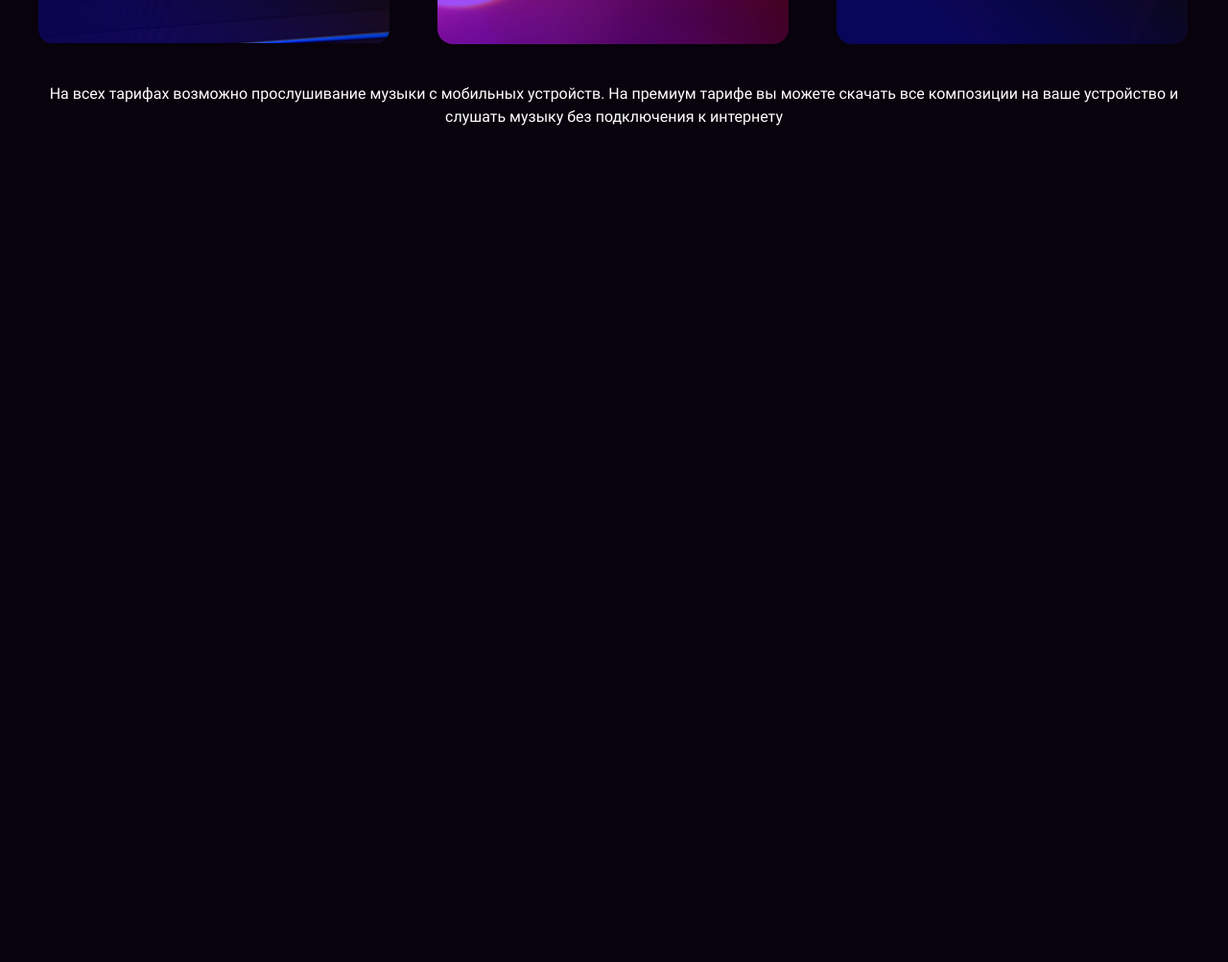
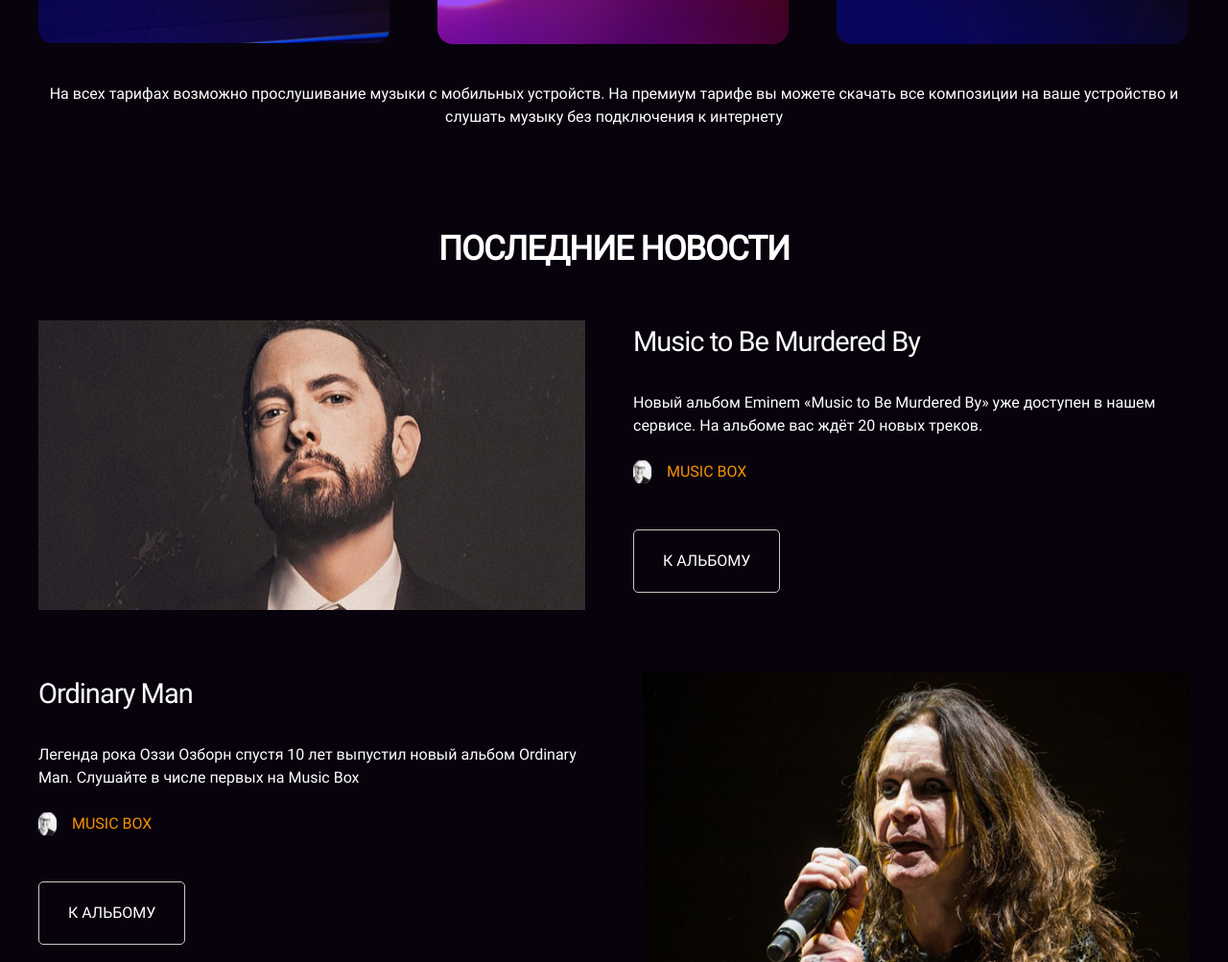
Before and after one commit to unhappymonday/layout-designer-project-56, a website: page src/index.html in a window 1280 px wide. Shown: the part 1507-2510 px from the top of the page at 96% size. Before the commit the page ends 1741 px from the top, so only its background shows below. Drawn offline with Linux system fonts and the light colour scheme.

Commit message:
Add and styled news section

```diff
--- a/src/index.html
+++ b/src/index.html
@@ -35,7 +35,7 @@
     </div>
   </main>
 
-  <section id="page-pricing" class="subscription py-100 container">
+  <section id="page-pricing" class="subscription pt-100 container">
     <h2 class="section-title">Формы подписки</h2>
     <div class="flex-container">
       <div class="pricing-card bg-free">
@@ -59,5 +59,41 @@
     </div>
     <p>На всех тарифах возможно прослушивание музыки с мобильных устройств. На премиум тарифе вы можете скачать все композиции на ваше устройство и слушать музыку без подключения к интернету</p>
   </section>
+
+  <section class="news container pt-100">
+    <h2 class="section-title">Последние новости</h2>
+    <article class="flex-container news-card">
+      <img src="./assets/images/Music to Be Murdered By.png" alt="Eminem">
+      <div>
+        <div class="news-body">
+          <h3 class="news-title">Music to Be Murdered By</h3>
+          <p class="news-preview">Новый альбом Eminem «Music to Be Murdered By» уже доступен в нашем сервисе. На альбоме вас ждёт 20 новых треков.</p>
+        </div>
+        <div class="news-footer">
+          <div class="news-author flex-container">
+            <img src="./assets/images/avatar.png" alt="">
+            <p>MUSIC BOX</p>
+          </div>
+          <a href="" class="btn-transparent">К альбому</a>
+        </div>
+      </div>
+    </article>
+    <article class="flex-container news-card">
+      <img src="./assets/images/Ordinary Man.png" alt="Оззи Осборн">
+      <div>
+        <div class="news-body">
+          <h3 class="news-title">Ordinary Man</h3>
+          <p class="news-preview">Легенда рока Оззи Озборн спустя 10 лет выпустил новый альбом Ordinary Man. Слушайте в числе первых на Music Box</p>
+        </div>
+        <div class="news-footer">
+          <div class="news-author flex-container">
+            <img src="./assets/images/avatar.png" alt="">
+            <p>MUSIC BOX</p>
+          </div>
+          <a href="" class="btn-transparent">К альбому</a>
+        </div>
+      </div>
+    </article>
+  </section>
 </body>
 </html>
--- a/src/styles/scss/abstracts/_variables.scss
+++ b/src/styles/scss/abstracts/_variables.scss
@@ -12,7 +12,8 @@ $color: (
 );
 $font-size: (
   heading-1: clamp(1.875rem, 1.1184rem + 2.924vi, 3.75rem),
-  heading-2: clamp(1.125rem, 0.6206rem + 1.9493vi, 2.375rem)
+  heading-2: clamp(1.125rem, 0.6206rem + 1.9493vi, 2.375rem),
+  heading-3: clamp(1rem, 0.5928rem + 1.5738vi, 1.8125rem)
 );
 
 //list
--- a/src/styles/scss/base/_common_styles.scss
+++ b/src/styles/scss/base/_common_styles.scss
@@ -72,8 +72,8 @@ main {
   padding: 200px 0;
 }
 
-.py-100 {
-  padding: 100px 0;
+.pt-100 {
+  padding-top: 100px;
 }
 
 .section-title {
@@ -82,6 +82,7 @@ main {
 
 .hero-content,
 .subscription,
-.pricing-card {
+.pricing-card,
+.news {
   text-align: center;
 }
--- a/src/styles/scss/base/_reset.scss
+++ b/src/styles/scss/base/_reset.scss
@@ -6,7 +6,7 @@
 }
 
 a {
-  display: block;
+  display: inline-block;
   color: inherit;
   text-decoration: none;
 }
--- a/src/styles/scss/components/_button.scss
+++ b/src/styles/scss/components/_button.scss
@@ -1,3 +1,8 @@
 @use "../abstracts/mixin" as m;
 
 @include m.btn-theme;
+
+
+.pricing-card > a {
+  width: 100%;
+}
--- a/src/styles/scss/components/_module.scss
+++ b/src/styles/scss/components/_module.scss
@@ -1,2 +1,3 @@
 @import "button";
 @import "pricing-card";
+@import "news";
--- /dev/null
+++ b/src/styles/scss/components/_news.scss
@@ -0,0 +1,38 @@
+
+.news-card {
+  gap: 50px;
+
+  &:not(:last-child) {
+    margin-bottom: 65px;
+  }
+
+  &:last-child > img {
+    order: 2;
+  }
+
+  .news-body,
+  .news-footer {
+    text-align: start;
+  }
+
+  .news-title {
+    font-size: var(--heading-3);
+    font-weight: normal;
+    line-height: clamp(1.5rem, 0.8735rem + 2.4213vi, 2.75rem);
+    text-transform: none;
+    padding-bottom: 30px;
+  }
+
+  .news-preview {
+    padding-bottom: 24px;
+  }
+
+  .news-author p {
+    color: hsl(35deg 98% 49%);
+    padding: 0 16px;
+  }
+}
+
+.news-footer a {
+  margin: 48px 0 18px;
+}
```
Also changed, not shown: src/styles/css/main.css, 1 other file.
